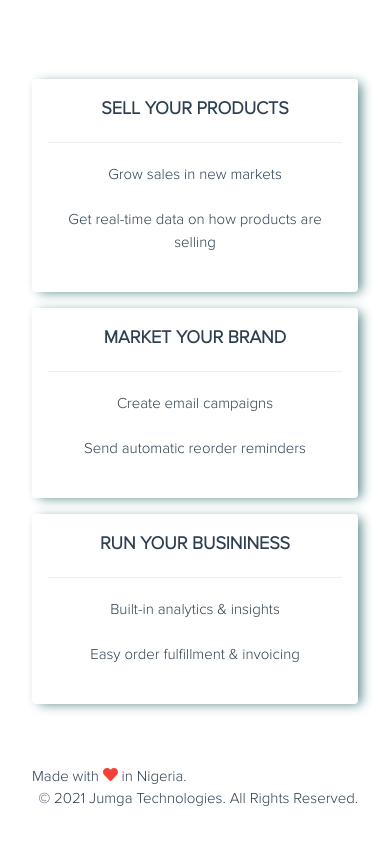
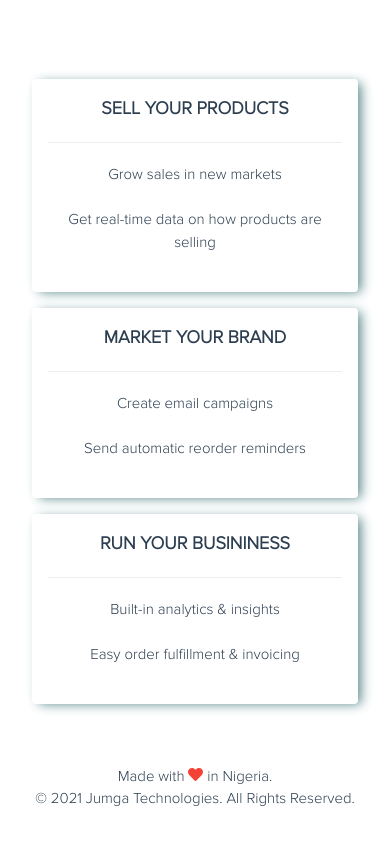
Before and after one commit to kingkenway/jumga-frontend, a Vue app: page / in a window 390 px wide. Shown: the part 1144-1988 px from the top of the page. Built offline with nearby package versions, Linux system fonts and the light colour scheme; no server answers; a small style sheet from the web is missing; what vue-contenteditable, vue-flutterwave, vue-izitoast would draw is missing.

Commit message:
Fixed footer

```diff
--- a/src/views/Home.vue
+++ b/src/views/Home.vue
@@ -82,11 +82,11 @@
     <div class="w3-padding w3-contentx w3-row" style="">
       <div class="w3-row">
 
-        <div class="w3-col l6 m6 s12 w3-left-align">
+        <div class="w3-col l6 m6 s12 footer-a">
           Made with <i class="fa fa-heart w3-text-red"></i> in Nigeria.
         </div>
 
-        <div class="w3-col l6 m6 s12 w3-right-align">
+        <div class="w3-col l6 m6 s12 footer-b">
           &copy; 2021 Jumga Technologies. All Rights Reserved.
         </div>
 
@@ -150,6 +150,14 @@ box-shadow: 5px 2px 12px -2px rgba(90,136,138,1);
   display:grid; grid-template-columns: repeat(2, 1fr);
 }
 
+.footer-a{
+  text-align: left;
+}
+
+.footer-b{
+  text-align: right;
+}
+
 .signup-btn{
   background-color: #1d4476cb;
   color: white;
@@ -162,6 +170,14 @@ box-shadow: 5px 2px 12px -2px rgba(90,136,138,1);
   .header-1{
     font-size: 48px;
   }
+
+  .footer-a{
+    text-align: center;
+  }
+
+  .footer-b{
+    text-align: center;
+  }
 }
 
 @media only screen and (max-width: 480px) {
@@ -172,6 +188,7 @@ box-shadow: 5px 2px 12px -2px rgba(90,136,138,1);
   .b2{
     margin-top: -90px;
   }
+
 }
 
 </style>
```
